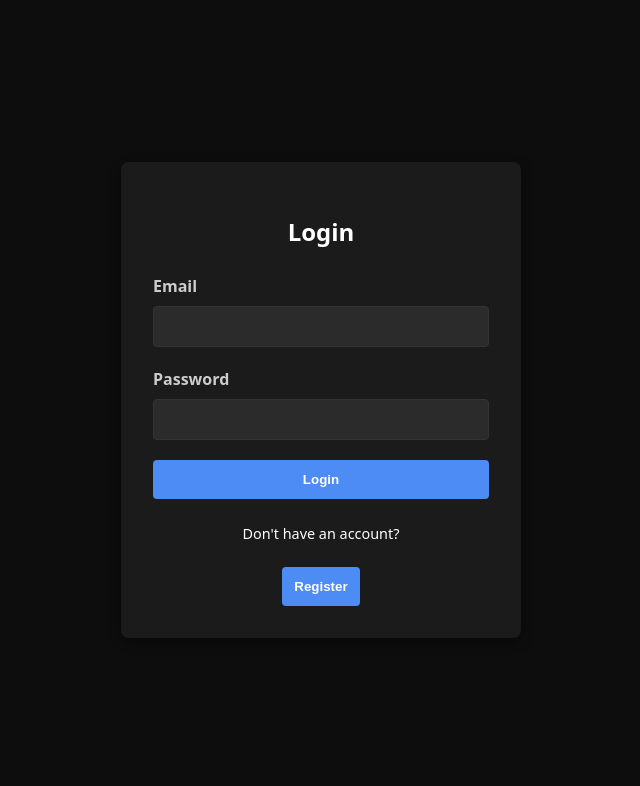
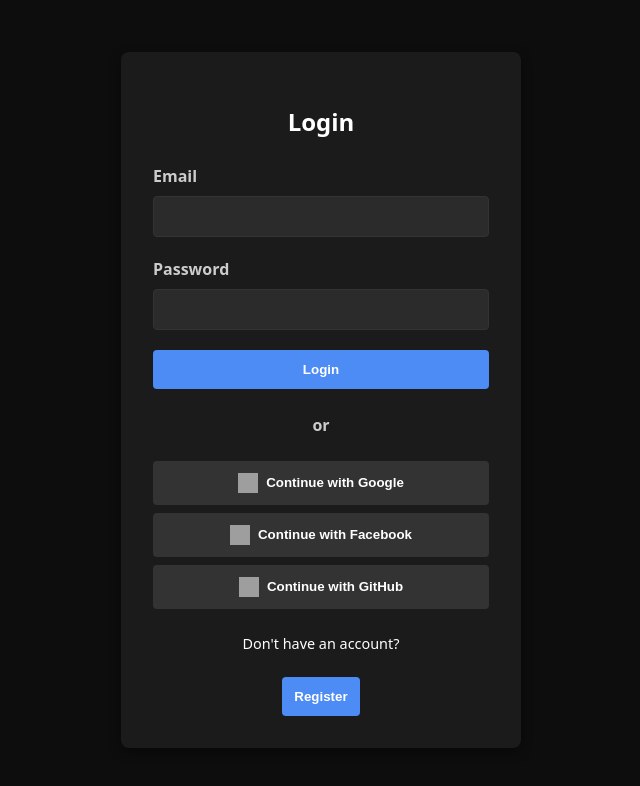
Before and after one commit to ocastorena/e-commerce-app-frontend, a React (Vite) app: page /login in a window 1280 px wide. Shown: the top 786 px of the page, without its empty margins (319-959 px from the left). Built offline with nearby package versions, Linux system fonts and the light colour scheme; no server answers; grey boxes are pictures that could not be loaded.

Commit message:
ECAF-5 Add third-party login

```diff
--- a/src/api/auth.js
+++ b/src/api/auth.js
@@ -3,9 +3,40 @@ import axios from "axios";
 const API_BASE_URL = import.meta.env.VITE_API_URL;
 
 export const loginUser = async (email, password) => {
-  const response = await axios.post(`${API_BASE_URL}:3000/login`, {
+  const response = await axios.post(`${API_BASE_URL}/login`, {
     email,
     password,
   });
   return response.data;
 };
+
+export const loginGoogle = async () => {
+  const clientId = import.meta.env.VITE_GOOGLE_CLIENT_ID;
+  const redirectUri = import.meta.env.VITE_GOOGLE_REDIRECT_URI;
+  const scope = "openid profile email";
+  const responseType = "code";
+  const url = `https://accounts.google.com/o/oauth2/v2/auth?client_id=${clientId}&redirect_uri=${redirectUri}&response_type=${responseType}&scope=${encodeURIComponent(
+    scope
+  )}&access_type=offline&prompt=consent`;
+  window.location.href = url;
+};
+
+export const loginFacebook = async () => {
+  const clientId = import.meta.env.VITE_FACEBOOK_CLIENT_ID;
+  const redirectUri = import.meta.env.VITE_FACEBOOK_REDIRECT_URI;
+  const scope = "email";
+  const url = `https://www.facebook.com/v10.0/dialog/oauth?client_id=${clientId}&redirect_uri=${redirectUri}&scope=${encodeURIComponent(
+    scope
+  )}`;
+  window.location.href = url;
+};
+
+export const loginGithub = async () => {
+  const clientId = import.meta.env.VITE_GITHUB_CLIENT_ID;
+  const redirectUri = import.meta.env.VITE_GITHUB_REDIRECT_URI;
+  const scope = "read:user user:email";
+  const url = `https://github.com/login/oauth/authorize?client_id=${clientId}&redirect_uri=${redirectUri}&scope=${encodeURIComponent(
+    scope
+  )}`;
+  window.location.href = url;
+};
--- a/src/features/auth/AuthSlice.js
+++ b/src/features/auth/AuthSlice.js
@@ -1,5 +1,10 @@
 import { createSlice, createAsyncThunk } from "@reduxjs/toolkit";
-import { loginUser } from "../../api/auth";
+import {
+  loginUser,
+  loginGoogle,
+  loginFacebook,
+  loginGithub,
+} from "../../api/auth";
 
 export const login = createAsyncThunk(
   "auth/login",
@@ -10,6 +15,42 @@ export const login = createAsyncThunk(
       return response;
     } catch (error) {
       // Return a rejected action containing the error message
+      return thunkAPI.rejectWithValue(error.response.data);
+    }
+  }
+);
+
+export const loginWithGoogle = createAsyncThunk(
+  "auth/loginWithGoogle",
+  async (_, thunkAPI) => {
+    try {
+      const response = await loginGoogle();
+      return response;
+    } catch (error) {
+      return thunkAPI.rejectWithValue(error.response.data);
+    }
+  }
+);
+
+export const loginWithFacebook = createAsyncThunk(
+  "auth/loginWithFacebook",
+  async (_, thunkAPI) => {
+    try {
+      const response = await loginFacebook();
+      return response;
+    } catch (error) {
+      return thunkAPI.rejectWithValue(error.response.data);
+    }
+  }
+);
+
+export const loginWithGithub = createAsyncThunk(
+  "auth/loginWithGithub",
+  async (_, thunkAPI) => {
+    try {
+      const response = await loginGithub();
+      return response;
+    } catch (error) {
       return thunkAPI.rejectWithValue(error.response.data);
     }
   }
@@ -44,6 +85,45 @@ const authSlice = createSlice({
       .addCase(login.rejected, (state, action) => {
         state.isLoading = false;
         state.error = action.payload || action.error.message;
+      })
+      .addCase(loginWithGoogle.pending, (state) => {
+        state.isLoading = true;
+        state.error = null;
+      })
+      .addCase(loginWithGoogle.fulfilled, (state, action) => {
+        state.isLoading = false;
+        state.token = action.payload.token;
+        state.user = action.payload.user;
+      })
+      .addCase(loginWithGoogle.rejected, (state, action) => {
+        state.isLoading = false;
+        state.error = action.payload || action.error.message;
+      })
+      .addCase(loginWithFacebook.pending, (state) => {
+        state.isLoading = true;
+        state.error = null;
+      })
+      .addCase(loginWithFacebook.fulfilled, (state, action) => {
+        state.isLoading = false;
+        state.token = action.payload.token;
+        state.user = action.payload.user;
+      })
+      .addCase(loginWithFacebook.rejected, (state, action) => {
+        state.isLoading = false;
+        state.error = action.payload || action.error.message;
+      })
+      .addCase(loginWithGithub.pending, (state) => {
+        state.isLoading = true;
+        state.error = null;
+      })
+      .addCase(loginWithGithub.fulfilled, (state, action) => {
+        state.isLoading = false;
+        state.token = action.payload.token;
+        state.user = action.payload.user;
+      })
+      .addCase(loginWithGithub.rejected, (state, action) => {
+        state.isLoading = false;
+        state.error = action.payload || action.error.message;
       });
   },
 });
--- a/src/features/auth/LoginContainer.jsx
+++ /dev/null
@@ -1,42 +0,0 @@
-import React, { useState } from "react";
-import { useDispatch } from "react-redux";
-import { useNavigate } from "react-router-dom";
-import { login } from "./AuthSlice";
-import LoginView from "./LoginView";
-
-const LoginContainer = () => {
-  const [email, setEmail] = useState("");
-  const [password, setPassword] = useState("");
-  const navigate = useNavigate();
-  const dispatch = useDispatch();
-
-  const handleEmailChange = (e) => setEmail(e.target.value);
-  const handlePasswordChange = (e) => setPassword(e.target.value);
-
-  const handleSubmit = async (e) => {
-    e.preventDefault();
-    const resultAction = await dispatch(login({ email, password }));
-    if (login.fulfilled.match(resultAction)) {
-      console.log("Login successful");
-    } else {
-      console.error("Login failed");
-    }
-  };
-
-  const handleRegister = () => {
-    navigate('/register');
-  };
-
-  return (
-    <LoginView
-      email={email}
-      password={password}
-      onEmailChange={handleEmailChange}
-      onPasswordChange={handlePasswordChange}
-      onSubmit={handleSubmit}
-      onRegister={handleRegister}
-    />
-  );
-};
-
-export default LoginContainer;
--- a/src/features/auth/LoginPage.jsx
+++ b/src/features/auth/LoginPage.jsx
@@ -1,8 +1,92 @@
-import React from "react";
-import LoginContainer from "./LoginContainer";
+import React, { useState } from "react";
+import { useDispatch } from "react-redux";
+import { useNavigate } from "react-router-dom";
+import {
+  login,
+  loginWithGoogle,
+  loginWithFacebook,
+  loginWithGithub,
+} from "./AuthSlice";
+import LoginView from "./LoginView";
 
-const Login = () => {
-  return <LoginContainer />;
+const LoginPage = () => {
+  const [email, setEmail] = useState("");
+  const [password, setPassword] = useState("");
+  const navigate = useNavigate();
+  const dispatch = useDispatch();
+
+  const handleEmailChange = (e) => setEmail(e.target.value);
+  const handlePasswordChange = (e) => setPassword(e.target.value);
+
+  const handleSubmit = async (e) => {
+    e.preventDefault();
+    const resultAction = await dispatch(login({ email, password }));
+    if (login.fulfilled.match(resultAction)) {
+      console.log("Login successful");
+    } else {
+      console.error("Login failed");
+    }
+  };
+
+  const handleLoginWithGoogle = async () => {
+    try {
+      const resultAction = await dispatch(loginWithGoogle());
+      if (loginWithGoogle.fulfilled.match(resultAction)) {
+        console.log("Third-party login with Google successful");
+        navigate("/");
+      } else {
+        console.error("Third-party login with Google failed");
+      }
+    } catch (error) {
+      console.error("Error during third-party login with Google:", error);
+    }
+  };
+
+  const handleLoginWithFacebook = async () => {
+    try {
+      const resultAction = await dispatch(loginWithFacebook());
+      if (loginWithFacebook.fulfilled.match(resultAction)) {
+        console.log("Third-party login with Facebook successful");
+        navigate("/");
+      } else {
+        console.error("Third-party login with Facebook failed");
+      }
+    } catch (error) {
+      console.error("Error during third-party login with Facebook:", error);
+    }
+  };
+
+  const handleLoginWithGithub = async () => {
+    try {
+      const resultAction = await dispatch(loginWithGithub());
+      if (loginWithGithub.fulfilled.match(resultAction)) {
+        console.log("Third-party login with GitHub successful");
+        navigate("/");
+      } else {
+        console.error("Third-party login with GitHub failed");
+      }
+    } catch (error) {
+      console.error("Error during third-party login with GitHub:", error);
+    }
+  };
+
+  const handleRegister = () => {
+    navigate("/register");
+  };
+
+  return (
+    <LoginView
+      email={email}
+      password={password}
+      onEmailChange={handleEmailChange}
+      onPasswordChange={handlePasswordChange}
+      onSubmit={handleSubmit}
+      onRegister={handleRegister}
+      onLoginWithGoogle={handleLoginWithGoogle}
+      onLoginWithFacebook={handleLoginWithFacebook}
+      onLoginWithGithub={handleLoginWithGithub}
+    />
+  );
 };
 
-export default Login;
+export default LoginPage;
--- a/src/features/auth/LoginView.jsx
+++ b/src/features/auth/LoginView.jsx
@@ -1,6 +1,9 @@
 // src/features/auth/LoginView.jsx
 import React from "react";
 import styled from "styled-components";
+import googleIcon from "../../assets/google-login.svg";
+import facebookIcon from "../../assets/facebook-login.svg";
+import githubIcon from "../../assets/github-login.svg"
 
 // Outer wrapper to center the login container
 const LoginWrapper = styled.div`
@@ -8,7 +11,7 @@ const LoginWrapper = styled.div`
   align-items: center;
   justify-content: center;
   min-height: 100vh;
-  color: #fff;              /* Light text for contrast */
+  color: #fff; /* Light text for contrast */
 `;
 
 // Container for the login form
@@ -77,6 +80,46 @@ const SubmitButton = styled.button`
   }
 `;
 
+const OrLabel = styled.div`
+  text-align: center;
+  margin: 1.5rem 0;
+  color: #ccc;
+  font-weight: 600;
+`;
+
+// Container for third-party auth buttons
+const SocialLoginContainer = styled.div`
+  display: flex;
+  flex-direction: column;
+  gap: 0.5rem;
+  margin: 1.5rem 0; /* Add spacing above/below */
+`;
+
+// Individual social login button
+const SocialLoginButton = styled.button`
+  display: flex;
+  align-items: center;
+  justify-content: center;
+  gap: 0.5rem;
+  padding: 0.75rem;
+  border: none;
+  border-radius: 4px;
+  background-color: #333;
+  color: #fff;
+  font-weight: 600;
+  cursor: pointer;
+  transition: background-color 0.2s ease;
+
+  &:hover {
+    background-color: #444;
+  }
+
+  img {
+    width: 20px;
+    height: 20px;
+  }
+`;
+
 const RegisterSection = styled.div`
   margin-top: 1.5rem;
   text-align: center;
@@ -106,6 +149,9 @@ const LoginView = ({
   onPasswordChange,
   onSubmit,
   onRegister,
+  onLoginWithGoogle,
+  onLoginWithFacebook,
+  onLoginWithGithub,
 }) => {
   return (
     <LoginWrapper>
@@ -134,6 +180,29 @@ const LoginView = ({
           </FormGroup>
           <SubmitButton type="submit">Login</SubmitButton>
         </Form>
+
+        <OrLabel>or</OrLabel>
+
+        <SocialLoginContainer>
+          <SocialLoginButton type="button" onClick={onLoginWithGoogle}>
+            {/* Replace with the actual path to your Google icon */}
+            <img src={googleIcon} alt="Google" />
+            Continue with Google
+          </SocialLoginButton>
+
+          <SocialLoginButton type="button" onClick={onLoginWithFacebook}>
+            {/* Replace with the actual path to your Facebook icon */}
+            <img src={facebookIcon} alt="Facebook" />
+            Continue with Facebook
+          </SocialLoginButton>
+
+          <SocialLoginButton type="button" onClick={onLoginWithGithub}>
+            {/* Replace with the actual path to your GitHub icon */}
+            <img src={githubIcon} alt="GitHub" />
+            Continue with GitHub
+          </SocialLoginButton>
+        </SocialLoginContainer>
+
         <RegisterSection>
           <p>Don't have an account?</p>
           <RegisterButton type="button" onClick={onRegister}>
```
